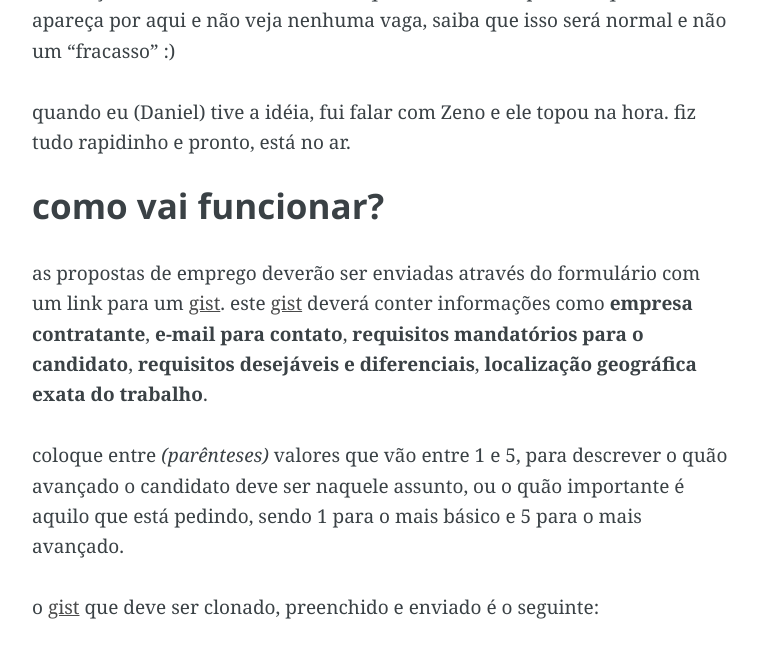
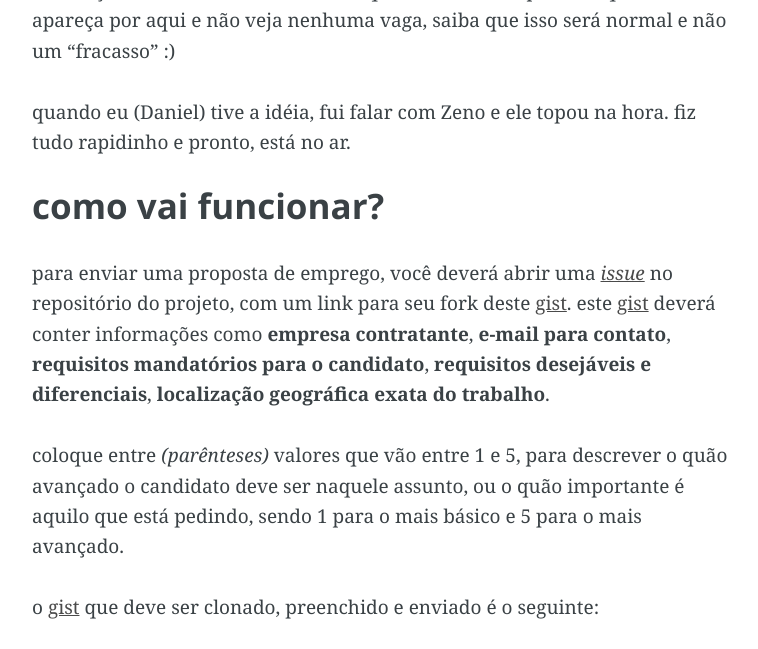
Before and after one commit to vcavalcante/trampos, a Jekyll site: the page built from _posts/2014-01-24-ZOFE-Trampos.md, in a window 1280 px wide and 900 px high, scrolled down 587 px, cut to the strip 0-649 px from the top of the window. Shown: the whole strip, without its empty margins (258-1016 px from the left). Built offline with Jekyll 4.4.1, drawn with Linux system fonts in a browser that asks for light colours; Markdown is read by kramdown in place of the engine named in the settings.

Commit message:
Explica como enviar vaga

```diff
--- a/_posts/2014-01-24-ZOFE-Trampos.md
+++ b/_posts/2014-01-24-ZOFE-Trampos.md
@@ -17,7 +17,7 @@ quando eu (Daniel) tive a idéia, fui falar com Zeno e ele topou na hora. fiz tu
 
 ### como vai funcionar?
 
-as propostas de emprego deverão ser enviadas através do formulário com um link para um [gist][gist]. este [gist][gist] deverá conter informações como **empresa contratante**, **e-mail para contato**, **requisitos mandatórios para o candidato**, **requisitos desejáveis e diferenciais**, **localização geográfica exata do trabalho**.
+para enviar uma proposta de emprego, você deverá abrir uma [*issue*][issue] no repositório do projeto, com um link para seu fork deste [gist][gist]. este [gist][gist] deverá conter informações como **empresa contratante**, **e-mail para contato**, **requisitos mandatórios para o candidato**, **requisitos desejáveis e diferenciais**, **localização geográfica exata do trabalho**.
 
 coloque entre *(parênteses)* valores que vão entre 1 e 5, para descrever o quão avançado o candidato deve ser naquele assunto, ou o quão importante é aquilo que está pedindo, sendo 1 para o mais básico e 5 para o mais avançado.
 
@@ -50,3 +50,4 @@ esperamos que vocês gostem :)
 
 
 [gist]: https://gist.github.com/
+[issue]: https://github.com/zofepod/trampos/issues
```
